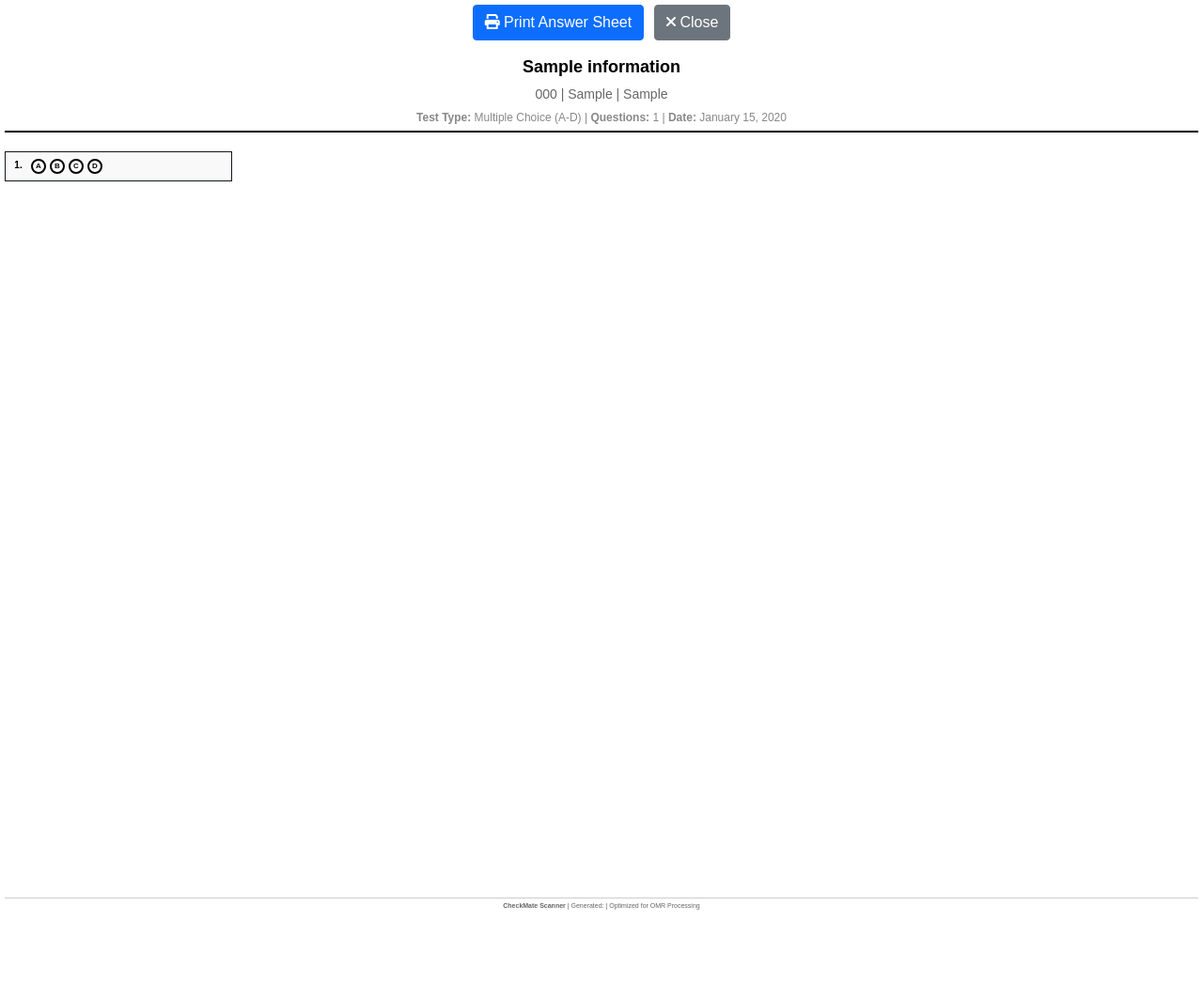
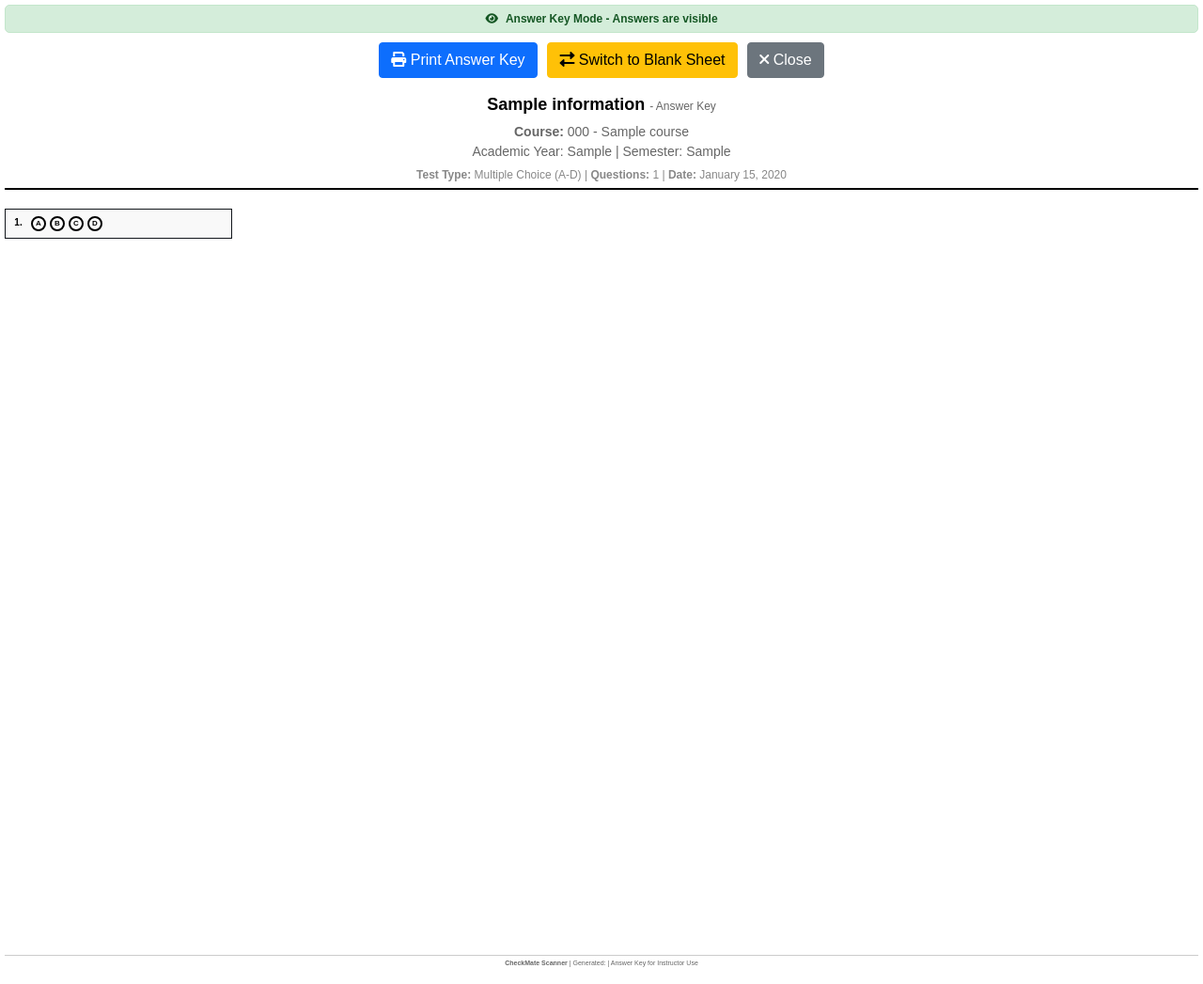
Before and after one commit to itsmiyukimharie/Checkmate, a Django app: page /answer-keys/print/1/ in a window 1280 px wide. Shown: the whole page at 94% size. Before the commit the page ends 968 px from the top, so only its background shows below. Run offline with Django 4.2, Linux system fonts and the light colour scheme; a user stored in the database is signed in; tables that the repository leaves empty hold one stand-in row (values such as "Sample post").

Commit message:
feat: Enhance answer key functionality by adding options to download and print with or without answers, updating CSV generation, and improving UI indicators for answer visibility.

```diff
--- a/main/services/answer_key_service.py
+++ b/main/services/answer_key_service.py
@@ -95,18 +95,20 @@ class AnswerKeyService:
 
     # Export Methods
     @staticmethod
-    def generate_csv_response(test_info, answer_keys):
+    def generate_csv_response(test_info, answer_keys, show_answers=True):
         """Generate CSV response for download"""
         import csv
         from django.http import HttpResponse
 
+        filename_suffix = "_answer_key" if show_answers else "_blank_sheet"
         response = HttpResponse(content_type='text/csv')
-        response['Content-Disposition'] = f'attachment; filename="{test_info.test_name}_answer_key.csv"'
+        response['Content-Disposition'] = f'attachment; filename="{test_info.test_name}{filename_suffix}.csv"'
 
         writer = csv.writer(response)
 
         # Header with course information
         writer.writerow(['Test Name', test_info.test_name])
+        writer.writerow(['Type', 'Answer Key' if show_answers else 'Blank Answer Sheet'])
         if test_info.course:
             writer.writerow(['Course Code', test_info.course.course_code])
             writer.writerow(['Course Name', test_info.course.course_name])
@@ -120,11 +122,16 @@ class AnswerKeyService:
         writer.writerow([])  # Empty row
 
         # Answer key header
-        writer.writerow(['Question Number', 'Answer'])
-
-        # Answer key data
-        for answer in answer_keys:
-            writer.writerow([answer.question_number, answer.answer])
+        if show_answers:
+            writer.writerow(['Question Number', 'Answer'])
+            # Answer key data
+            for answer in answer_keys:
+                writer.writerow([answer.question_number, answer.answer])
+        else:
+            writer.writerow(['Question Number', 'Student Answer'])
+            # Blank sheet data
+            for answer in answer_keys:
+                writer.writerow([answer.question_number, ''])  # Empty answer column
 
         return response
 
--- a/main/views.py
+++ b/main/views.py
@@ -108,7 +108,8 @@ def download_answer_key(request, test_id):
     """Download answer key as CSV file"""
     try:
         test_info, answer_keys = AnswerKeyService.get_test_with_answers(test_id, request.user)
-        return AnswerKeyService.generate_csv_response(test_info, answer_keys)
+        show_answers = request.GET.get('show_answers', '1') == '1'
+        return AnswerKeyService.generate_csv_response(test_info, answer_keys, show_answers)
     except:
         messages.error(request, 'Test not found.')
         return redirect('main:answer_keys')
@@ -128,11 +129,16 @@ def print_answer_key(request, test_id):
     """Print answer key in a simple HTML format"""
     try:
         test_info, answer_keys = AnswerKeyService.get_test_with_answers(test_id, request.user)
+
+        # Check if we should show answers (default: True for backward compatibility)
+        show_answers = request.GET.get('show_answers', '1') == '1'
+
         context = {
             'test_info': test_info,
             'answer_keys': answer_keys,
             'answer_choices': test_info.get_answer_choices(),
-            'page_title': f'Print Answer Key - {test_info.test_name}'
+            'show_answers': show_answers,
+            'page_title': f'Print {"Answer Key" if show_answers else "Blank Sheet"} - {test_info.test_name}'
         }
         return render(request, 'main/answer_keys_print.html', context)
     except:
--- a/templates/main/answer_keys_print.html
+++ b/templates/main/answer_keys_print.html
@@ -161,6 +161,17 @@
             margin-bottom: 15px;
         }
 
+        .print-type-indicator {
+            background: {% if show_answers %}#d4edda{% else %}#fff3cd{% endif %};
+            color: {% if show_answers %}#155724{% else %}#856404{% endif %};
+            padding: 5px 10px;
+            border-radius: 5px;
+            font-size: 12px;
+            font-weight: bold;
+            margin-bottom: 10px;
+            border: 1px solid {% if show_answers %}#c3e6cb{% else %}#ffeaa7{% endif %};
+        }
+
         .test-title {
             font-size: 18px;
             font-weight: bold;
@@ -206,8 +217,18 @@
 </head>
 <body>
     <div class="actions no-print">
+        <div class="print-type-indicator">
+            {% if show_answers %}
+                <i class="fas fa-eye me-2"></i>Answer Key Mode - Answers are visible
+            {% else %}
+                <i class="fas fa-eye-slash me-2"></i>Blank Sheet Mode - No answers shown
+            {% endif %}
+        </div>
         <button onclick="window.print()" class="btn btn-primary me-2">
-            <i class="fas fa-print"></i> Print Answer Sheet
+            <i class="fas fa-print"></i> Print {% if show_answers %}Answer Key{% else %}Blank Sheet{% endif %}
+        </button>
+        <button onclick="toggleAnswers()" class="btn btn-warning me-2">
+            <i class="fas fa-exchange-alt"></i> Switch to {% if show_answers %}Blank Sheet{% else %}Answer Key{% endif %}
         </button>
         <button onclick="window.close()" class="btn btn-secondary">
             <i class="fas fa-times"></i> Close
@@ -215,14 +236,22 @@
     </div>
 
     <div class="header">
-        <div class="test-title">{{ test_info.test_name }}</div>
+        <div class="test-title">
+            {{ test_info.test_name }}
+            {% if not show_answers %}
+                <span style="font-size: 12px; color: #666; font-weight: normal;"> - Student Answer Sheet</span>
+            {% else %}
+                <span style="font-size: 12px; color: #666; font-weight: normal;"> - Answer Key</span>
+            {% endif %}
+        </div>
         {% if test_info.course %}
             <div class="course-info">
-                {{ test_info.course.course_code }}
+                <strong>Course:</strong> {{ test_info.course.course_code }} - {{ test_info.course.course_name }}
                 {% if test_info.course.academic_year or test_info.course.semester %}
-                    {% if test_info.course.academic_year %} | {{ test_info.course.academic_year }}{% endif %}
+                    <br>
+                    {% if test_info.course.academic_year %}Academic Year: {{ test_info.course.academic_year }}{% endif %}
                     {% if test_info.course.academic_year and test_info.course.semester %} | {% endif %}
-                    {% if test_info.course.semester %} {{ test_info.course.semester }}{% endif %}
+                    {% if test_info.course.semester %}Semester: {{ test_info.course.semester }}{% endif %}
                 {% endif %}
             </div>
         {% endif %}
@@ -231,6 +260,12 @@
             <strong>Questions:</strong> {{ test_info.question_count }} |
             <strong>Date:</strong> {{ test_info.created_at|date:"F d, Y" }}
         </div>
+        {% if not show_answers %}
+            <div style="margin-top: 10px; font-size: 10px; color: #666;">
+                <strong>Instructions:</strong> Fill in the bubble completely for your chosen answer. Use a dark pencil or pen.
+                <br><strong>Name:</strong> _________________ <strong>Student ID:</strong> _________________ <strong>Section:</strong> _________________
+            </div>
+        {% endif %}
     </div>
 
     <div class="answer-grid {% if test_info.test_type == 'true_false' %}grid-tf{% elif test_info.test_type == 'multiple_choice_5' %}grid-mc5{% else %}grid-mc4{% endif %}">
@@ -245,7 +280,7 @@
                 <div class="question-number">{{ answer_key.question_number }}.</div>
                 <div class="bubbles">
                     {% for choice in answer_choices %}
-                    <div class="bubble{% if choice == answer_key.answer %} filled{% endif %}">
+                    <div class="bubble{% if show_answers and choice == answer_key.answer %} filled{% endif %}">
                         {% if choice == 'True' %}T{% elif choice == 'False' %}F{% else %}{{ choice }}{% endif %}
                     </div>
                     {% endfor %}
@@ -255,13 +290,24 @@
     </div>
 
     <div class="print-footer">
-        <p><strong>CheckMate Scanner</strong> | Generated: {{ "now"|date:"M d, Y g:i A" }} | Optimized for OMR Processing</p>
+        <p><strong>CheckMate Scanner</strong> | Generated: {{ "now"|date:"M d, Y g:i A" }} |
+        {% if show_answers %}Answer Key for Instructor Use{% else %}Student Answer Sheet - Optimized for OMR Processing{% endif %}</p>
     </div>
 
     <script src="https://cdn.jsdelivr.net/npm/bootstrap@5.1.3/dist/js/bootstrap.bundle.min.js"></script>
     <script>
+        function toggleAnswers() {
+            const currentUrl = new URL(window.location);
+            const showAnswers = currentUrl.searchParams.get('show_answers') === '1';
+            currentUrl.searchParams.set('show_answers', showAnswers ? '0' : '1');
+            window.location.href = currentUrl.toString();
+        }
+
         window.onload = function() {
-            window.print();
+            // Small delay to ensure page is fully loaded before printing
+            setTimeout(() => {
+                window.print();
+            }, 500);
         }
     </script>
 </body>
```
Also changed, not shown: templates/main/answer_keys.html (+30 -9 lines).
